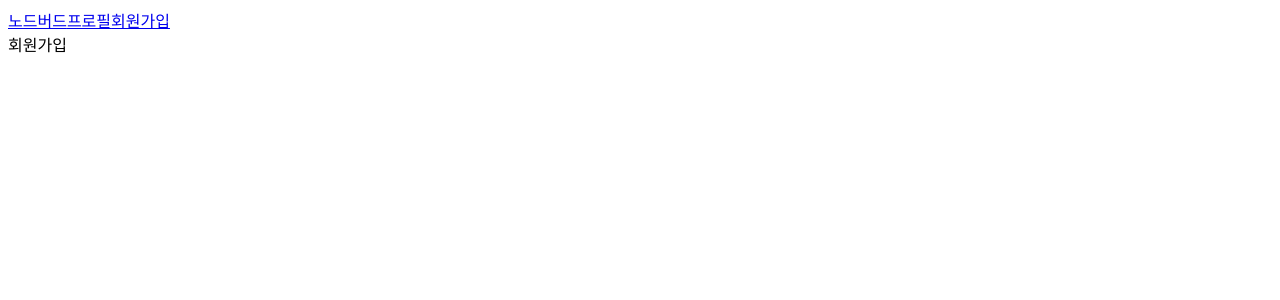
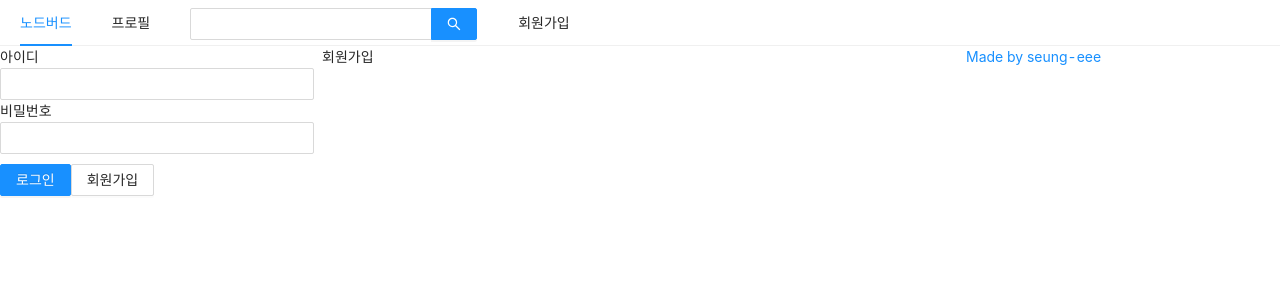
Before and after one commit to seung-eee/react, a Next.js app: page /signup in a window 1280 px wide. Shown: the top 300 px of the page. Built offline with nearby package versions, Linux system fonts and the light colour scheme.

Commit message:
페이지 구현 완료

```diff
--- a/components/AppLayout.js
+++ b/components/AppLayout.js
@@ -1,24 +1,59 @@
 //PropTypes = 부모로부터 전달받은 prop의 데이터 type을 검사하는 것
 //(자식 컴포넌트에서 명시해 놓은 데이터 타입과 부모로부터 넘겨받은 데이터 타입이 일치하지 않으면 콘솔에 에러 경고문이 띄워짐)
-import PropTypes from 'prop-types';
+import propTypes from 'prop-types';
 import Link from 'next/link';
+//Row, Col = 반응형(그리드)
+import { Menu, Input, Row, Col } from 'antd';
+import { useState } from 'react';
+import styled from 'styled-components';
+import UserProfile from '../components/UserProfile';
+import LoginForm from '../components/LoginForm';
 
-const AppLayout = ({children}) => {
+const SearchInput = styled(Input.Search)`
+  vertical-align: middle;
+`;
+
+//_app.js = 전체에서 공통인 것들을 넣는 곳이고, Layout은 일부에서 공통인 것들을 만드는 것
+const AppLayout = ({ children }) => {
+  const [isLoggedIn, setIsLoggedIn] = useState(false);
   return (
     <div>
-            <div>
+      <Menu mode="horizontal">
+        <Menu.Item>
           <Link href="/"><a>노드버드</a></Link>
+        </Menu.Item>
+        <Menu.Item>
           <Link href="/profile"><a>프로필</a></Link>
+        </Menu.Item>
+        <Menu.Item>
+          <SearchInput enterButton />
+        </Menu.Item>
+
+        <Menu.Item>
           <Link href="/signup"><a>회원가입</a></Link>
-            </div>
+        </Menu.Item>
+      </Menu>
+      {/* gutter = 컬럼 사이의 간격을 주는 것 */}
+      <Row gutter={8}>
+        {/* 24칸 중에 6칸 차지함 - 모바일일 때는 세로로 3칸/데스크탑일 때는 가로로 3칸 */}
+        <Col xs={24} md={6}>
+          {isLoggedIn ? <UserProfile /> : <LoginForm />}
+        </Col>
+        <Col xs={24} md={12}>
           {children}
+        </Col>
+        <Col xs={24} md={6}>
+          {/* target="_blank는 보안 위험이 있어서 } rel="noreferrer noopener"를 같이 적어줘야함 */}
+          <a href="https://github.com/seung-eee" target={"_blank"} rel="noreferrer noopener">Made by seung-eee</a>
+        </Col>
+      </Row>
     </div>
   );
 };
 
-AppLayout.PropTypes = {
+AppLayout.propTypes = {
   //children = 태그와 태그 사이의 모든 내용을 표시하기 위해 사용되는 특수한 props
-    children: PropTypes.node.isRequired,
+  children: propTypes.node.isRequired,
 }
 
 export default AppLayout;
--- /dev/null
+++ b/components/LoginForm.js
@@ -0,0 +1,49 @@
+//useCallback = 함수를 캐싱하는 것 / useMemo = 값을 캐싱하는 것
+import { useCallback, useState, useMemo } from 'react';
+import { Form, Input, Button } from 'antd';
+import Link from 'next/link';
+import styled from 'styled-components';
+
+//styled 사용할 수 도 있고, >27번 처럼 useMemo를 사용할 수도 있음
+const ButtonWrapper = styled.div`
+  margin-top: 10px;
+`;
+
+const LoginForm = () => {
+  //나중에는 react-form 같은 라이브러리를 사용하는 것 추천
+  const [id, setId] = useState('');
+  const [password, setPassword] = useState('');
+
+  // 컴포넌트에 props로 넘어오는 함수는 useCallback을 사용하여 최적화를 해줌
+  const onChangeId = useCallback((e) => {
+    setId(e.target.value);
+  }, []);
+
+  const onChangePassword = useCallback((e) => {
+    setPassword(e.target.value);
+  }, []);
+
+  //
+  const sytle = useMemo(() => ({ marginTop: 10 }), []);
+
+  return (
+    <Form>
+      <div>
+        <label htmlFor='user-id'>아이디</label>
+        <br />
+        <Input name="user-id" value={id} onChange={onChangeId} required></Input>
+      </div>
+      <div>
+        <label htmlFor='user-password'>비밀번호</label>
+        <br />
+        <Input name="user-password" type="password" value={password} onChange={onChangePassword} required></Input>
+      </div>
+      <div style={sytle}>
+        <Button type='primary' htmlType='submit' loading={false}>로그인</Button>
+        <Link href="/signup"><a><Button>회원가입</Button></a></Link>
+      </div>
+    </Form>
+  );
+}
+
+export default LoginForm;
--- /dev/null
+++ b/components/UserProfile.js
@@ -0,0 +1,5 @@
+const UserProfile = () => {
+
+}
+
+export default UserProfile;
--- /dev/null
+++ b/pages/_app.js
@@ -0,0 +1,24 @@
+//_app.js는 index.js의 부모라고 할 수 있음
+
+import 'antd/dist/antd.css';
+import PropTypes from 'prop-types';
+import Head from 'next/head';
+
+const App = ({ Component }) => {
+  return (
+    <>
+      {/* 헤드부분을 수정하고 싶으면 next에서 지원하는 Head를 사용하면 됨 */}
+      <Head>
+        <meta charSet="utf-8"></meta>
+        <title>NodeBird</title>
+      </Head>
+      <Component />
+    </>
+  )
+}
+
+App.propTypes = {
+  Component: PropTypes.elementType.isRequired,
+}
+
+export default App;
--- a/pages/signup.js
+++ b/pages/signup.js
@@ -1,11 +1,17 @@
 import AppLayout from "../components/AppLayout";
+import Head from "next/head";
 
 const Signup = () => {
-    return (
-        <AppLayout>
-            <div>회원가입</div>
-        </AppLayout>
-    )
+  return (
+    <>
+      <Head>
+        <title>회원가입 | NodeBird</title>
+      </Head>
+      <AppLayout>
+        회원가입
+      </AppLayout>
+    </>
+  )
 }
 
 export default Signup;
```
Also changed, not shown: package.json (+10 -1 lines), pages/profile.js (+11 -5 lines), pages/index.js (indentation only), 2 other files (tests, documents, lock files or other folders). Lines whose indentation alone changed are shown as unchanged.
